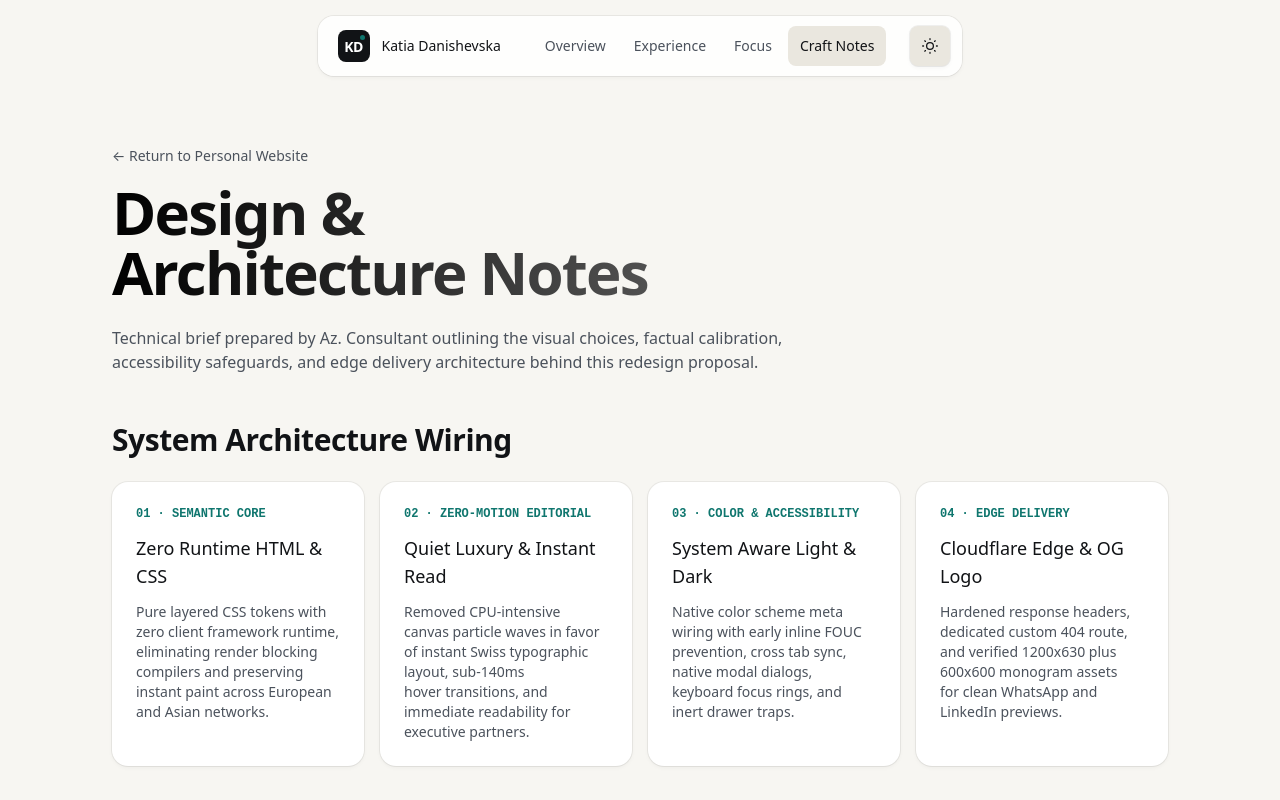
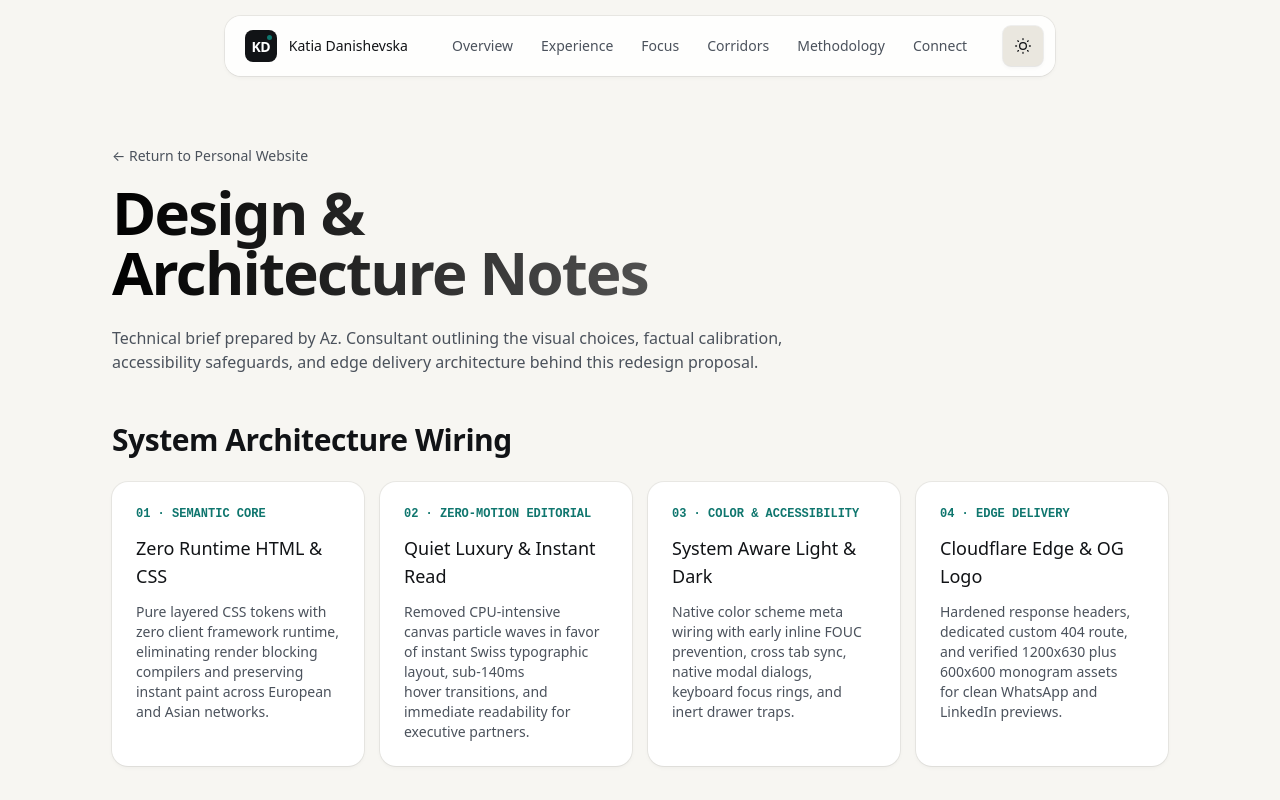
Before and after one commit to Amz34/katia-danishevska-website, a plain HTML site: page design-notes.html in a window 1280 px wide. Shown: the top 800 px of the page. Drawn offline with Linux system fonts and the light colour scheme; a web font is replaced by a local one.

Commit message:
fix: restore persistent 6-item navigation bar across experience, focus, and craft notes pages

```diff
--- a/design-notes.html
+++ b/design-notes.html
@@ -50,7 +50,9 @@
         <li><a href="index.html" class="nav-link title-4">Overview</a></li>
         <li><a href="experience.html" class="nav-link title-4">Experience</a></li>
         <li><a href="mandates.html" class="nav-link title-4">Focus</a></li>
-        <li><a href="design-notes.html" class="nav-link title-4" aria-current="page">Craft Notes</a></li>
+        <li><a href="index.html#corridors" class="nav-link title-4">Corridors</a></li>
+        <li><a href="index.html#methodology" class="nav-link title-4">Methodology</a></li>
+        <li><a href="index.html#connect" class="nav-link title-4">Connect</a></li>
       </ul>
 
       <div class="nav-actions">
@@ -73,9 +75,12 @@
   </header>
 
   <aside id="mobile-drawer" class="mobile-drawer" aria-label="Mobile menu" aria-hidden="true">
-    <a href="index.html" class="mobile-drawer-link heading-5"><span>Return to Overview</span><span class="mono-meta caption-4 text-muted">01</span></a>
+    <a href="index.html" class="mobile-drawer-link heading-5"><span>Overview</span><span class="mono-meta caption-4 text-muted">01</span></a>
     <a href="experience.html" class="mobile-drawer-link heading-5"><span>Experience</span><span class="mono-meta caption-4 text-muted">02</span></a>
     <a href="mandates.html" class="mobile-drawer-link heading-5"><span>Focus</span><span class="mono-meta caption-4 text-muted">03</span></a>
+    <a href="index.html#corridors" class="mobile-drawer-link heading-5"><span>Corridors</span><span class="mono-meta caption-4 text-muted">04</span></a>
+    <a href="index.html#methodology" class="mobile-drawer-link heading-5"><span>Methodology</span><span class="mono-meta caption-4 text-muted">05</span></a>
+    <a href="index.html#connect" class="mobile-drawer-link heading-5"><span>Connect</span><span class="mono-meta caption-4 text-muted">06</span></a>
   </aside>
 
   <main id="main" tabindex="-1">
```
Also changed, not shown: experience.html (+5 -1 lines), mandates.html (+5 -1 lines), 2 other files.
